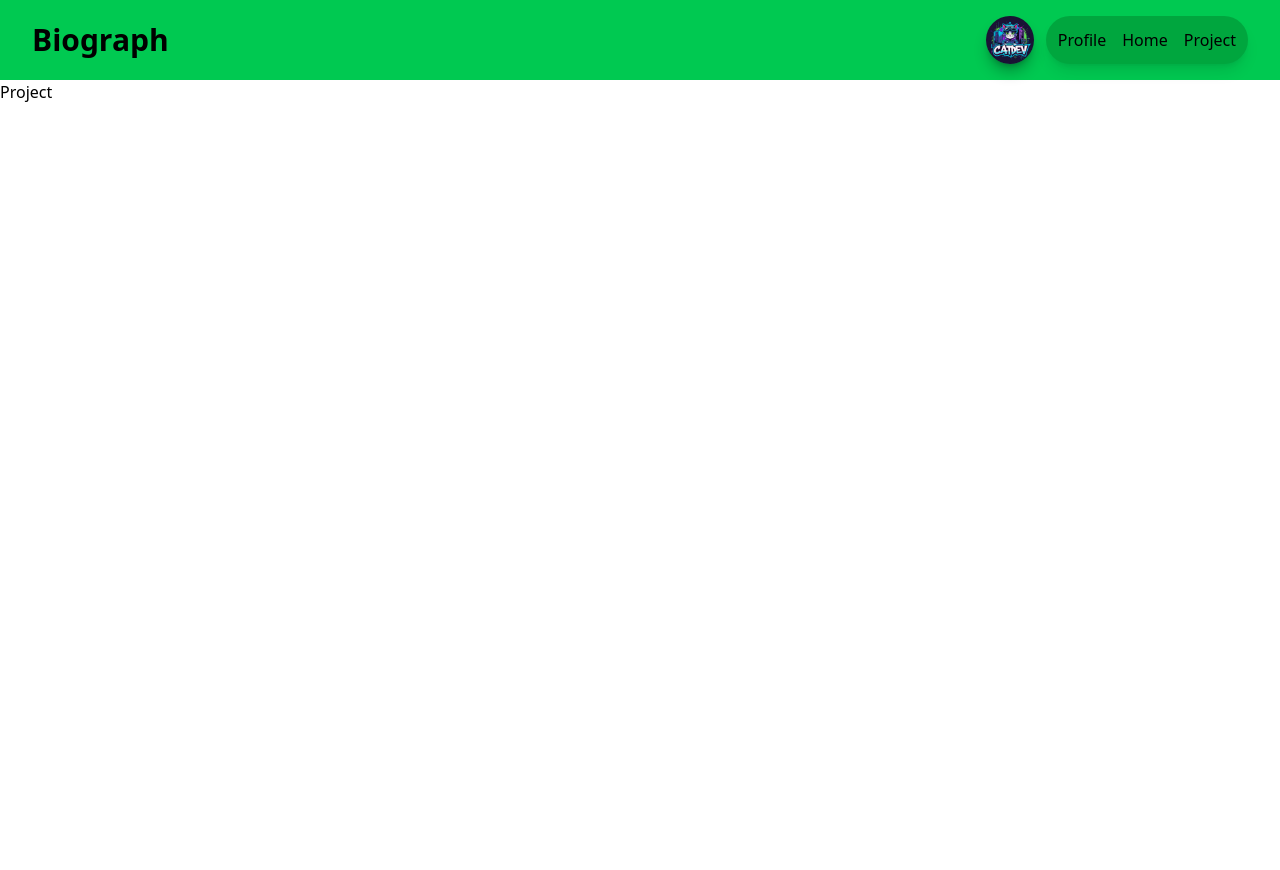
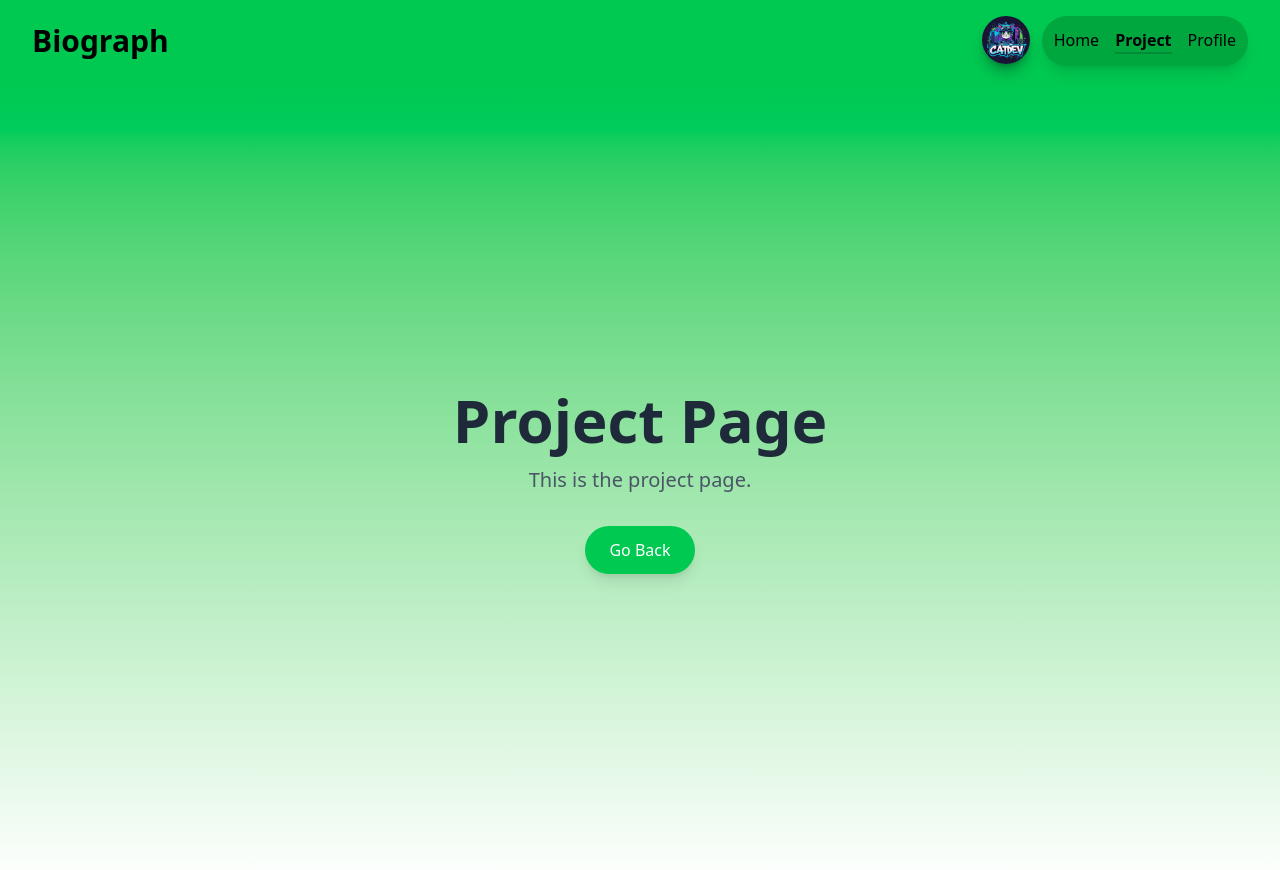
Before and after one commit to SatriaHilmi/ItemSocket, a React (Vite) app: page / in a window 1280 px wide. Both pictures are taken after a click on the item "Project". Shown: the top 870 px of the page. Before the commit the page ends 800 px from the top, so only its background shows below. Built offline with nearby package versions, Linux system fonts and the light colour scheme.

Commit message:
feat: add animation & all pages

```diff
--- a/src/App.tsx
+++ b/src/App.tsx
@@ -4,6 +4,9 @@ import { usePage } from './hooks/UsePage'
 import { Navbar } from './component/Navbar';
 import { HomePage } from './component/pages/HomePage';
 import { UseHasHydrated } from './hooks/UsePage';
+import { Profile } from './component/pages/Profile';
+import { Project } from './component/pages/Project';
+// import { useNavbar } from './hooks/useNavbar';
 
 function App() {
   const { page } = usePage();
@@ -17,9 +20,9 @@ function App() {
       case 'home':
         return <HomePage />;
       case 'project':
-        return <p>Project</p>;
+        return <Project />;
       case 'profile':
-        return <p>profile</p>;
+        return <Profile />;
       default:
         return <HomePage />;
     }
--- /dev/null
+++ b/src/component/Dynamic.tsx
@@ -0,0 +1,37 @@
+import { useEffect, useState, useRef } from "react";
+
+interface DynamicProps {
+    src: string;
+    alt?: string;
+    className?: string;
+}
+
+export const Dynamic: React.FC<DynamicProps> = ({ src, alt, className = "" }) => {
+    const ref = useRef<HTMLImageElement>(null);
+    const [visible, setVisible] = useState(false);
+
+    useEffect(() => {
+        const observer = new IntersectionObserver(
+            ([entry]) => {
+                setVisible(entry.isIntersecting);
+            },
+            { threshold: 0.1 } // Trigger when 10% of the image is visible
+        );
+
+        if (ref.current) observer.observe(ref.current);
+
+        return () => {
+            if (ref.current) observer.unobserve(ref.current);
+        };
+    }, []);
+
+    return (
+        <img
+            ref={ref}
+            src={src} // Load image only when visible
+            alt={alt}
+            className={`transition-all duration-500 ease-linear transform ${className} ${visible ? 'opacity-100 rotate-45' : '-rotate-12 opacity-0 -translate-x-6'}`}
+            loading="lazy" style={{ zIndex: 1000 }} // Lazy load the image
+        />
+    )
+}
--- a/src/component/Navbar.tsx
+++ b/src/component/Navbar.tsx
@@ -1,7 +1,10 @@
 import { usePage } from "../hooks/UsePage"
+import { useNavbar } from "../hooks/useNavbar";
 
 export const Navbar = () => {
-    const { setPage, back } = usePage();
+    const { setPage } = usePage();
+    const { active, setActive } = useNavbar();
+    const pages = ['home', 'project', 'profile'];
     return (
         <div>
             <nav className="sticky top-0 left-0 right-0 flex justify-between items-center px-8 py-4 bg-green-500 z-50">
@@ -9,10 +12,22 @@ export const Navbar = () => {
                 <div className="flex justify-items-center space-x-3">
                     <img src="./assets/CatDev.jpg" alt="logo" className="w-12 h-12 rounded-full shadow-lg shadow-black/30" />
                     <ul className="flex gap-4 items-start rounded-full bg-green-600 px-3 py-3 shadow-lg">
-                        <li onClick={() => setPage('profile')} className="text-black hover:text-white cursor-pointer">Profile</li>
+                        {pages.map((page) => (
+                            <li
+                                key={page}
+                                onClick={() => {
+                                    setPage(page);
+                                    setActive(page);
+                                }}
+                                className={`text-black hover:text-gray-200 cursor-pointer ${active === page ? 'font-bold border-b-2 border-green-700/70' : ''}`}
+                            >
+                                {page.charAt(0).toUpperCase() + page.slice(1)}
+                            </li>
+                        ))}
+                        {/* <li onClick={() => setPage('profile')} className="text-black hover:text-white cursor-pointer">Profile</li>
                         <li onClick={() => setPage('home')} className="text-black hover:text-white cursor-pointer">Home</li>
                         <li onClick={() => setPage('project')} className="text-black hover:text-white cursor-pointer">Project</li>
-                        {/* <li onClick={back} className="text-orange-500 hover:text-orange-300">Back</li> */}
+                        <li onClick={back} className="text-orange-500 hover:text-orange-300">Back</li> */}
                     </ul>
                 </div>
             </nav>
--- a/src/component/PopUpOnLoad.tsx
+++ b/src/component/PopUpOnLoad.tsx
@@ -14,7 +14,7 @@ export const PopUpOnLoad = ({ message }: { message: string }) => {
         <>
             <div
                 className={`fixed top-20 left-1/2 -translate-x-1/2 px-6 py-3 rounded text-white outline-indigo-300 text-4xl font-semibold transition-all duration-500 ease-in-out
-                ${showPopup ? "opacity-100 translate-y-0" : "opacity-0 -translate-y-10 pointer-events-none"}`} style={{ zIndex: 1000 }}>
+                ${showPopup ? "opacity-100 translate-y-0" : "opacity-0 -translate-y-10 pointer-events-none"}`} style={{ zIndex: 2000 }}>
                 {message}
             </div>
         </>
--- a/src/component/TextIn.tsx
+++ b/src/component/TextIn.tsx
@@ -12,7 +12,7 @@ export const TextIn = ({ text }: { text: string }) => {
     return (
         <div
             className={`flex flex-col items-center text-center text-6xl font-bold left-1/2 px-6 py-3 rounded text-black outline-indigo-300 transition-all duration-500 ease-in mb-4
-            ${showText ? "opacity-0" : "opacity-100 pointer-events-none"}`} style={{ zIndex: 1000 }}>
+            ${showText ? "opacity-0" : "opacity-100 pointer-events-none"}`} style={{ zIndex: 1000, textShadow: "2px 2px 0 white" }}>
             {text}
         </div>
     )
--- a/src/component/pages/HomePage.tsx
+++ b/src/component/pages/HomePage.tsx
@@ -1,9 +1,12 @@
 import { PopUpOnLoad } from "../PopUpOnLoad";
 import { TextIn } from "../TextIn";
 import { usePage } from "../../hooks/UsePage";
+import { useNavbar } from "../../hooks/useNavbar";
+import { Dynamic } from "../Dynamic";
 
 export const HomePage = () => {
     const { setPage } = usePage();
+    const { setActive } = useNavbar();
     return (
         <>
             <div className="flex items-center justify-center h-screen w-full bg-gradient-to-b from-green-500 to-white">
@@ -12,11 +15,48 @@ export const HomePage = () => {
                     <TextIn text="Hello, I'm Satria" />
                     {/* <h1 className="text-6xl font-bold text-gray-800 mb-4">Hello, I'm Satria</h1> */}
                     <p className="text-xl text-gray-600 mb-8">This is my personal web profile.</p>
-                    <button className="px-6 py-3 bg-green-500 text-white rounded-full hover:bg-green-600 transition duration-300 shadow-lg" onClick={() => setPage('project')}>
+                    <button className="px-6 py-3 bg-green-500 text-white rounded-full hover:bg-green-600 transition duration-300 shadow-lg" onClick={() => { setPage('project'); setActive('project'); }}>
                         Project
                     </button>
                 </div>
             </div>
+            <div className="flex justify-start w-full">
+                <Dynamic src="./assets/III.png" alt="" className="w-15" />
+            </div>
+
+            <section className="relative bg-center bg-no-repeat bg-cover bg-[url('https://flowbite.s3.amazonaws.com/docs/jumbotron/conference.jpg')]">
+                {/* Overlay gradient */}
+                <div className="absolute inset-0 bg-gradient-to-b from-white via-gray-700/20 to-white"></div>
+
+                {/* Konten */}
+                <div className="relative px-4 mx-auto max-w-screen-xl text-center py-24 lg:py-48">
+                    <h1 className="mb-4 text-4xl font-extrabold tracking-tight leading-none text-black md:text-5xl italic" style={{ textShadow: '2px 2px 0 white' }}>
+                        "Some day you will look back and see that all along you were blooming."
+                    </h1>
+                    <p className="mb-8 text-lg font-normal text-gray-300 lg:text-xl sm:px-16 lg:px-48">
+                        Here at Flowbite we focus on markets where technology, innovation, and capital can unlock long-term value and drive economic growth.
+                    </p>
+                    <div className="flex flex-col space-y-4 sm:flex-row sm:justify-center sm:space-y-0">
+                        <a
+                            href="#"
+                            className="inline-flex justify-center items-center py-3 px-5 text-base font-medium text-center text-white rounded-lg bg-blue-700 hover:bg-blue-800 focus:ring-4 focus:ring-blue-300 dark:focus:ring-blue-900"
+                        >
+                            Get started
+                        </a>
+                        <a
+                            href="#"
+                            className="inline-flex justify-center hover:text-gray-900 items-center py-3 px-5 sm:ms-4 text-base font-medium text-center text-white rounded-lg border border-white hover:bg-gray-100 focus:ring-4 focus:ring-gray-400"
+                        >
+                            Learn more
+                        </a>
+                    </div>
+                </div>
+            </section>
+
+
+            <div className="flex justify-end-safe px-5">
+                <Dynamic src="./assets/III.png" alt="" className="w-15" />
+            </div>
         </>
     );
 }
--- /dev/null
+++ b/src/component/pages/Profile.tsx
@@ -0,0 +1,15 @@
+export const Profile = () => {
+    return (
+        <>
+            <div className="flex items-center justify-center h-screen w-full bg-gradient-to-b from-green-500 to-white">
+                <div className="flex flex-col items-center text-center">
+                    <h1 className="text-6xl font-bold text-gray-800 mb-4">Profile Page</h1>
+                    <p className="text-xl text-gray-600 mb-8">This is the profile page.</p>
+                    <button className="px-6 py-3 bg-green-500 text-white rounded-full hover:bg-green-600 transition duration-300 shadow-lg">
+                        Go Back
+                    </button>
+                </div>
+            </div>
+        </>
+    )
+}
--- /dev/null
+++ b/src/component/pages/Project.tsx
@@ -0,0 +1,15 @@
+export const Project = () => {
+    return (
+        <>
+            <div className="flex items-center justify-center h-screen w-full bg-gradient-to-b from-green-500 to-white">
+                <div className="flex flex-col items-center text-center">
+                    <h1 className="text-6xl font-bold text-gray-800 mb-4">Project Page</h1>
+                    <p className="text-xl text-gray-600 mb-8">This is the project page.</p>
+                    <button className="px-6 py-3 bg-green-500 text-white rounded-full hover:bg-green-600 transition duration-300 shadow-lg">
+                        Go Back
+                    </button>
+                </div>
+            </div>
+        </>
+    )
+}
--- /dev/null
+++ b/src/hooks/useNavbar.ts
@@ -0,0 +1,11 @@
+import { create } from "zustand";
+
+interface NavbarState {
+    active: string;
+    setActive: (page: string) => void;
+}
+
+export const useNavbar = create<NavbarState>((set) => ({
+    active: 'home',
+    setActive: (page: string) => set({ active: page }),
+}));
```
Also changed, not shown: public/assets/III.png (added).
